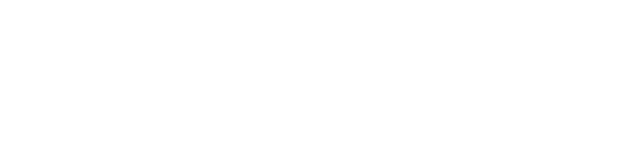
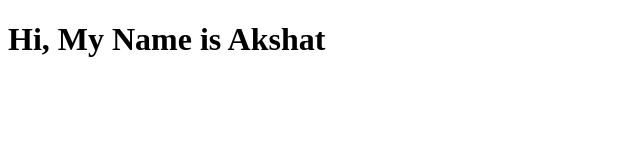
Before and after one commit to akshatk806/Test_repo, a plain HTML site: page index.html in a window 1280 px wide. Shown: the whole page, without its empty margins (0-640 px from the left). Drawn offline with Linux system fonts and the light colour scheme.

Commit message:
adding h1

```diff
--- a/index.html
+++ b/index.html
@@ -6,6 +6,6 @@
     <title>Document</title>
 </head>
 <body>
-
+    <h1>Hi, My Name is Akshat</h1>
 </body>
 </html>
```
